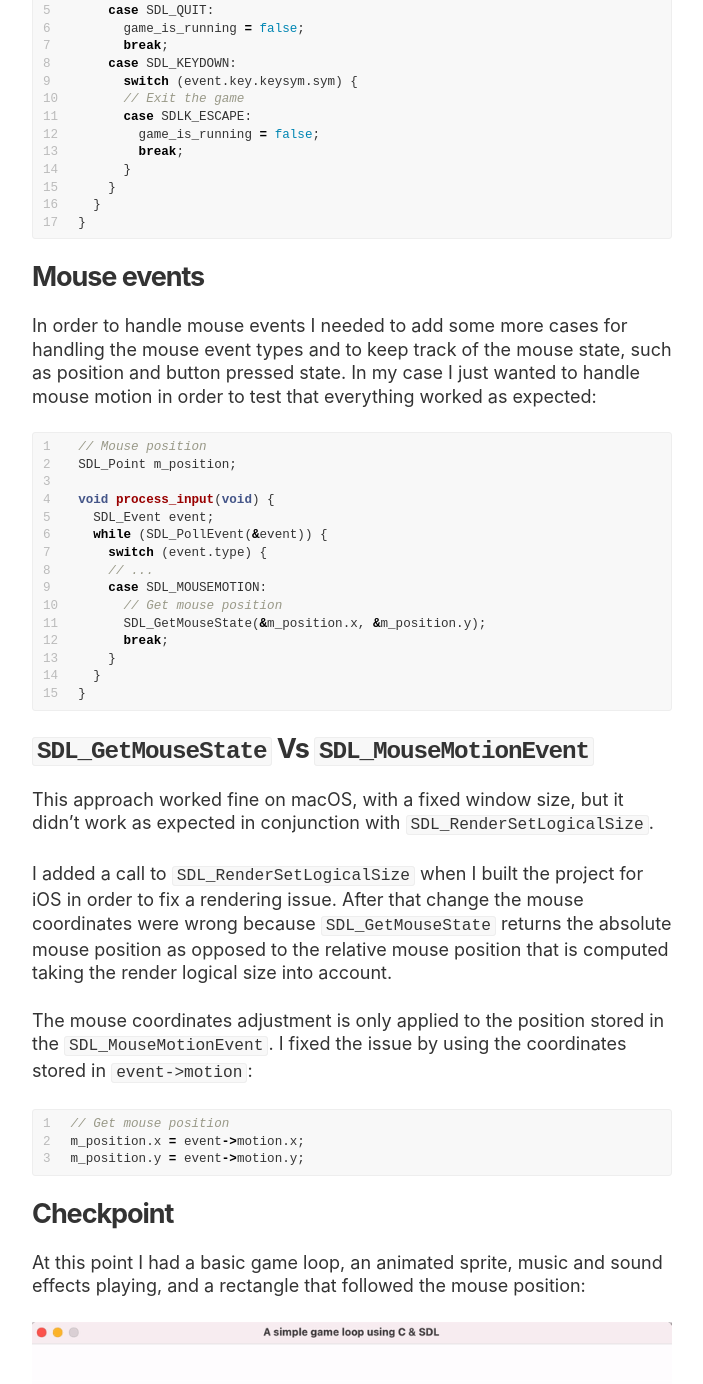
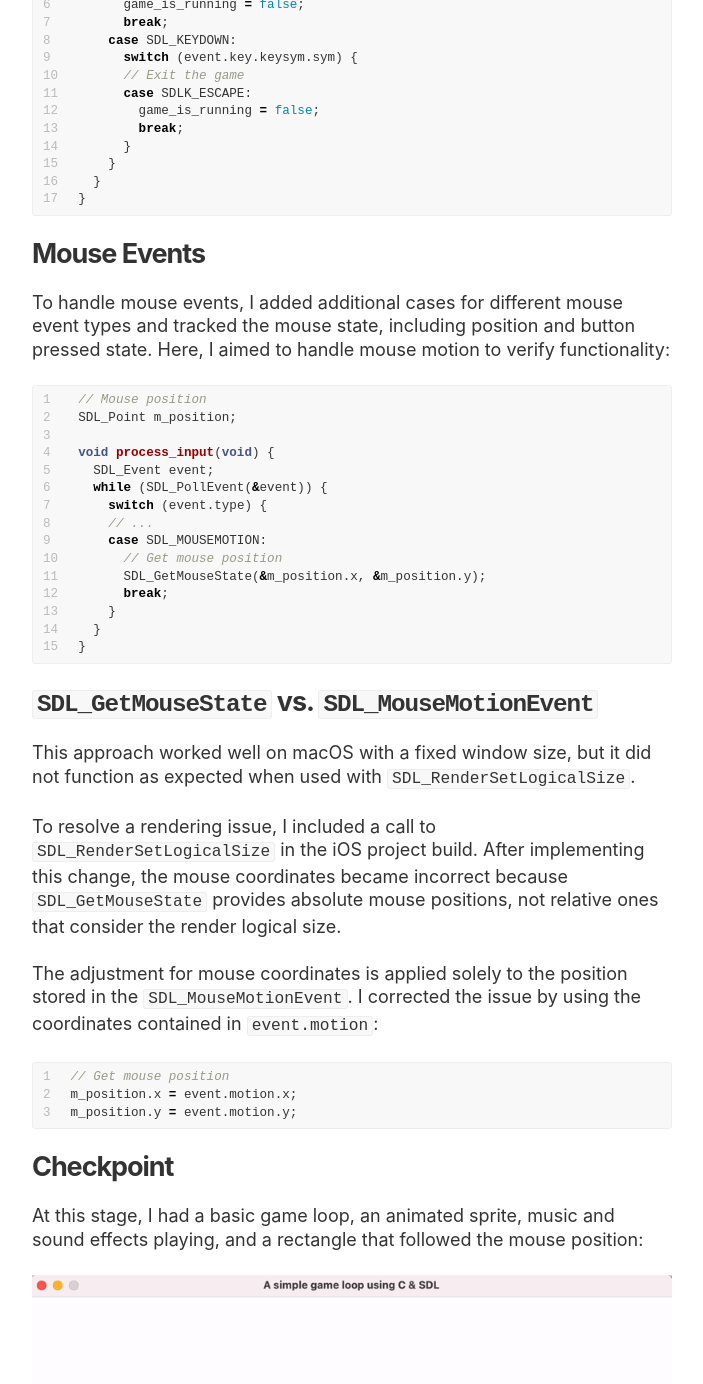
Before and after one commit to curlybracketshq/giovanni.curlybrackets.it, a Jekyll site: the page built from sdl-adventure-game/_posts/2025-01-14-mouse-events-handling.markdown, in a window 1280 px wide and 1400 px high, scrolled down 401 px. Shown: the top 1384 px of the window, without its empty margins (288-991 px from the left). Built offline with Jekyll 4.4.1, drawn with Linux system fonts in a browser that asks for light colours; some of the changed text lies outside the part shown.

Commit message:
Improve content

````diff
--- a/sdl-adventure-game/_posts/2025-01-14-mouse-events-handling.markdown
+++ b/sdl-adventure-game/_posts/2025-01-14-mouse-events-handling.markdown
@@ -1,12 +1,12 @@
 ---
-title: Mouse events handling
+title: Mouse Events Handling
 layout: post
 date: 2025-01-14 16:00:00 -0500
 ---
 
-At each iteration of the game loop the function `process_input` handles events.
+During each iteration of the game loop, the function `process_input` handles events.
 
-`process_input` is basically a while loop that iterates through all the events in the queue:
+`process_input` is a while loop that iterates through all events in the queue:
 
 ```c
 void process_input(void) {
@@ -28,9 +28,9 @@ void process_input(void) {
 }
 ```
 
-## Mouse events
+## Mouse Events
 
-In order to handle mouse events I needed to add some more cases for handling the mouse event types and to keep track of the mouse state, such as position and button pressed state. In my case I just wanted to handle mouse motion in order to test that everything worked as expected:
+To handle mouse events, I added additional cases for different mouse event types and tracked the mouse state, including position and button pressed state. Here, I aimed to handle mouse motion to verify functionality:
 
 ```c
 // Mouse position
@@ -50,22 +50,22 @@ void process_input(void) {
 }
 ```
 
-## `SDL_GetMouseState` Vs `SDL_MouseMotionEvent`
+## `SDL_GetMouseState` vs. `SDL_MouseMotionEvent`
 
-This approach worked fine on macOS, with a fixed window size, but it didn't work as expected in conjunction with `SDL_RenderSetLogicalSize`.
+This approach worked well on macOS with a fixed window size, but it did not function as expected when used with `SDL_RenderSetLogicalSize`.
 
-I added a call to `SDL_RenderSetLogicalSize` when I built the project for iOS in order to fix a rendering issue. After that change the mouse coordinates were wrong because `SDL_GetMouseState` returns the absolute mouse position as opposed to the relative mouse position that is computed taking the render logical size into account.
+To resolve a rendering issue, I included a call to `SDL_RenderSetLogicalSize` in the iOS project build. After implementing this change, the mouse coordinates became incorrect because `SDL_GetMouseState` provides absolute mouse positions, not relative ones that consider the render logical size.
 
-The mouse coordinates adjustment is only applied to the position stored in the `SDL_MouseMotionEvent`. I fixed the issue by using the coordinates stored in `event->motion`:
+The adjustment for mouse coordinates is applied solely to the position stored in the `SDL_MouseMotionEvent`. I corrected the issue by using the coordinates contained in `event.motion`:
 
 ```c
 // Get mouse position
-m_position.x = event->motion.x;
-m_position.y = event->motion.y;
+m_position.x = event.motion.x;
+m_position.y = event.motion.y;
 ```
 
 ## Checkpoint
 
-At this point I had a basic game loop, an animated sprite, music and sound effects playing, and a rectangle that followed the mouse position:
+At this stage, I had a basic game loop, an animated sprite, music and sound effects playing, and a rectangle that followed the mouse position:
 
 ![Example]({{ '/sdl-adventure-game/assets/example.gif' | relative_url }})
````
